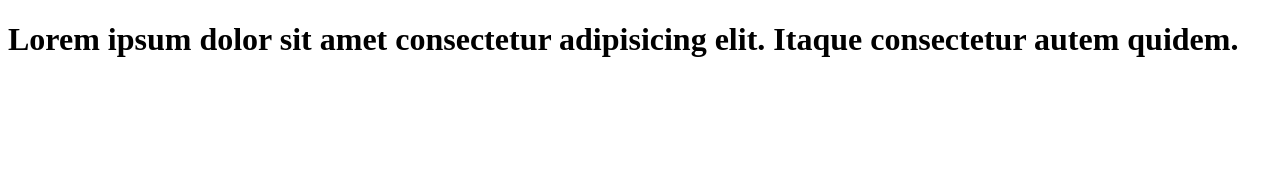
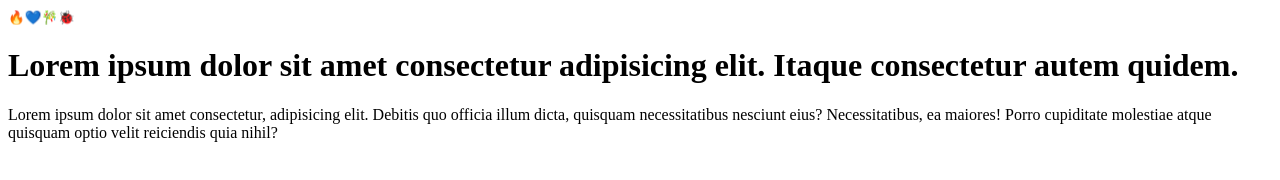
Before and after one commit to itz-XD/XYZ, a plain HTML site: page index.html in a window 1280 px wide. Drawn offline with Linux system fonts and the light colour scheme.

Commit message:
add emoji to index file

```diff
--- a/index.html
+++ b/index.html
@@ -8,7 +8,11 @@
 </head>
 
 <body>
+    <small>🔥💙🎋🐞</small>
     <h1>Lorem ipsum dolor sit amet consectetur adipisicing elit. Itaque consectetur autem quidem.</h1>
+    <p>Lorem ipsum dolor sit amet consectetur, adipisicing elit. Debitis quo officia illum dicta, quisquam
+        necessitatibus nesciunt eius? Necessitatibus, ea maiores! Porro cupiditate molestiae atque quisquam optio velit
+        reiciendis quia nihil?</p>
 </body>
 
 </html>
```
